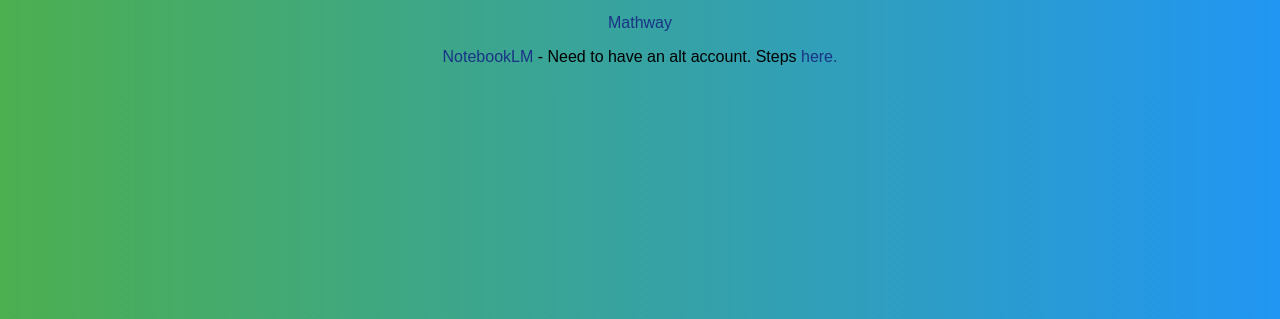
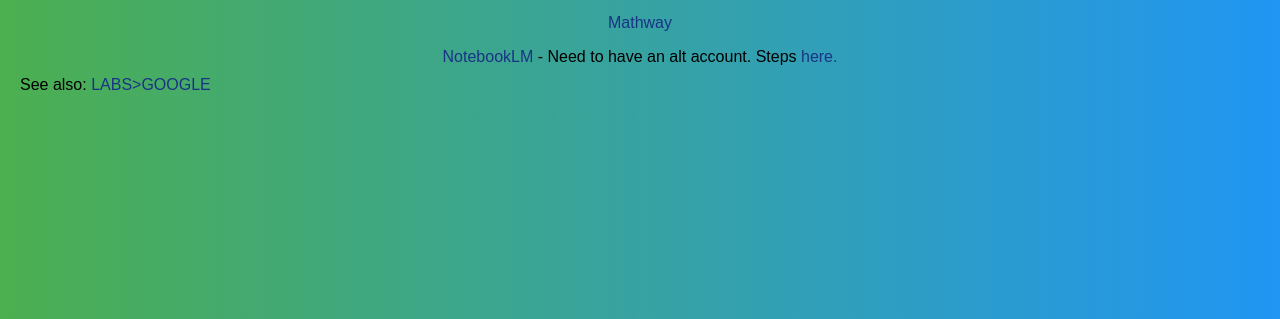
Before and after one commit to xytrux/AI, a plain HTML site: page index.html in a window 1280 px wide. Shown: the part 481-800 px from the top of the page. Drawn offline with Linux system fonts and the light colour scheme.

Commit message:
Update index.html

```diff
--- a/index.html
+++ b/index.html
@@ -50,5 +50,6 @@
 <center><p><a href="https://www.mathway.com/Algebra">Mathway</a></p></center>
 <center><p><a href="https://notebooklm.google.com/?authuser=1">NotebookLM</a> - Need to have an alt account. Steps <a href="https://github.com/mcbuildMnemon/gemini-at-school?tab=readme-ov-file#adding-another-account">here.</a></p></center>
 
+<footer>See also: <a href="https://labs.google/">LABS>GOOGLE</a></footer>
 </body>
 </html>
```
